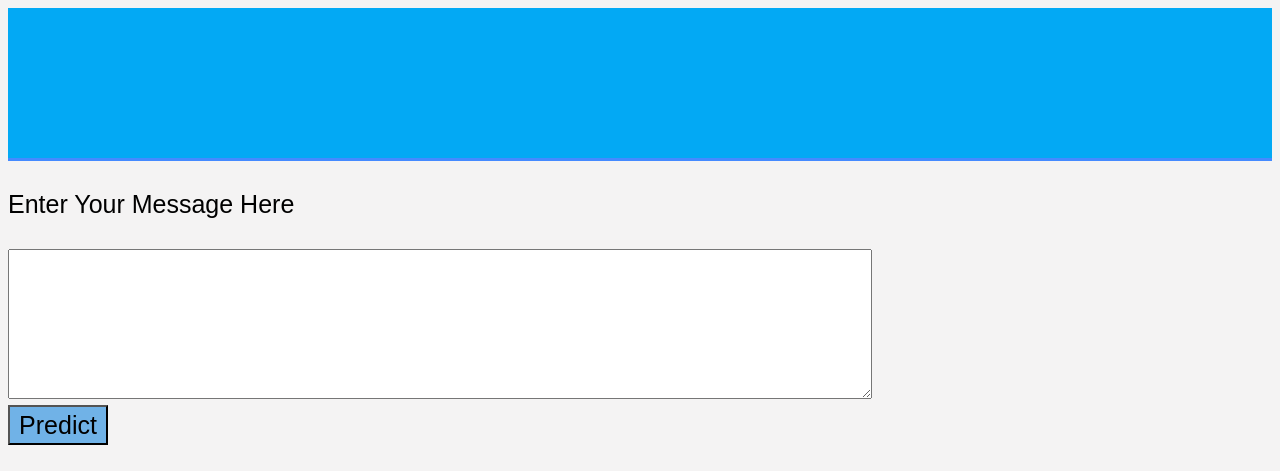
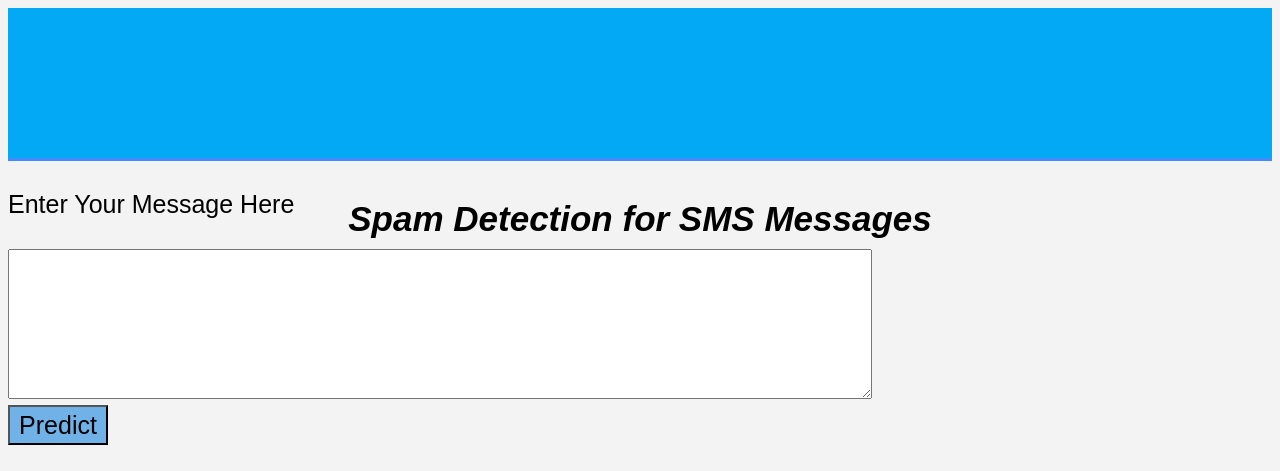
Before and after one commit to Tanny1810/SMS-Spam-Detection, a Flask app: page / in a window 1280 px wide. Shown: the top 471 px of the page. After the commit the page ends 445 px from the top, so only its background shows below. Run offline with Flask 2, Linux system fonts and the light colour scheme.

Commit message:
minor changes

```diff
--- a/app.py
+++ b/app.py
@@ -3,6 +3,7 @@
 import pickle
 from sklearn.feature_extraction.text import CountVectorizer
 from sklearn.naive_bayes import MultinomialNB
+# from sklearn.ensemble import RandomForestClassifier
 from sklearn.model_selection import train_test_split
 # from sklearn.externals import joblib
 
@@ -26,7 +27,7 @@
     cv = CountVectorizer()
     X = cv.fit_transform(X)
     X_train, X_test, y_train, y_test = train_test_split(
-        X, y, test_size=0.20, random_state=42)
+        X, y, test_size=0.15, random_state=42)
 
     clf = MultinomialNB()
     clf.fit(X_train, y_train)
--- a/static/styles.css
+++ b/static/stylesheets/styles.css
@@ -4,11 +4,11 @@
     background-color: #f4f3f3;
 }
 
-.container{
+/* .container{
     width: 100%;
-    margin: auto;
+    margin: 100%;
     overflow: hidden;
-}
+} */
 
 header{
     background: #03A9F4;
@@ -29,7 +29,7 @@
 header h2{
     text-align: center;
     font-style: oblique;
-    font-size: 1000px;
+    font-size: 100px;
     font-family: "sarabun", sans-serif;
     color: rgb(0, 0, 0);
 }
--- a/templates/home.html
+++ b/templates/home.html
@@ -3,7 +3,7 @@
     <head>
         <title>Home</title>
         <!-- <link rel="stylesheet" type="text/css" href="static/styles.css" /> -->
-        <link rel = "stylesheet" type="text/css" href="{{ url_for('static', filename='styles.css') }}" />
+        <link rel = "stylesheet" type="text/css" href="{{ url_for('static', filename='stylesheets/styles.css') }}" />
     </head>
     <body>
         <header>
--- a/templates/result.html
+++ b/templates/result.html
@@ -3,7 +3,7 @@
     <head>
         <title></title>
         <!-- <link rel="stylesheet" type="text/css" href="static/styles.css"> -->
-        <link rel = "stylesheet" type="text/css" href="{{url_for('static', filename='styles.css') }}" />
+        <link rel = "stylesheet" type="text/css" href="{{url_for('static', filename='stylesheets/styles.css') }}" />
     </head>
     <body>
         <header>
```
Also changed, not shown: 2 other files.
